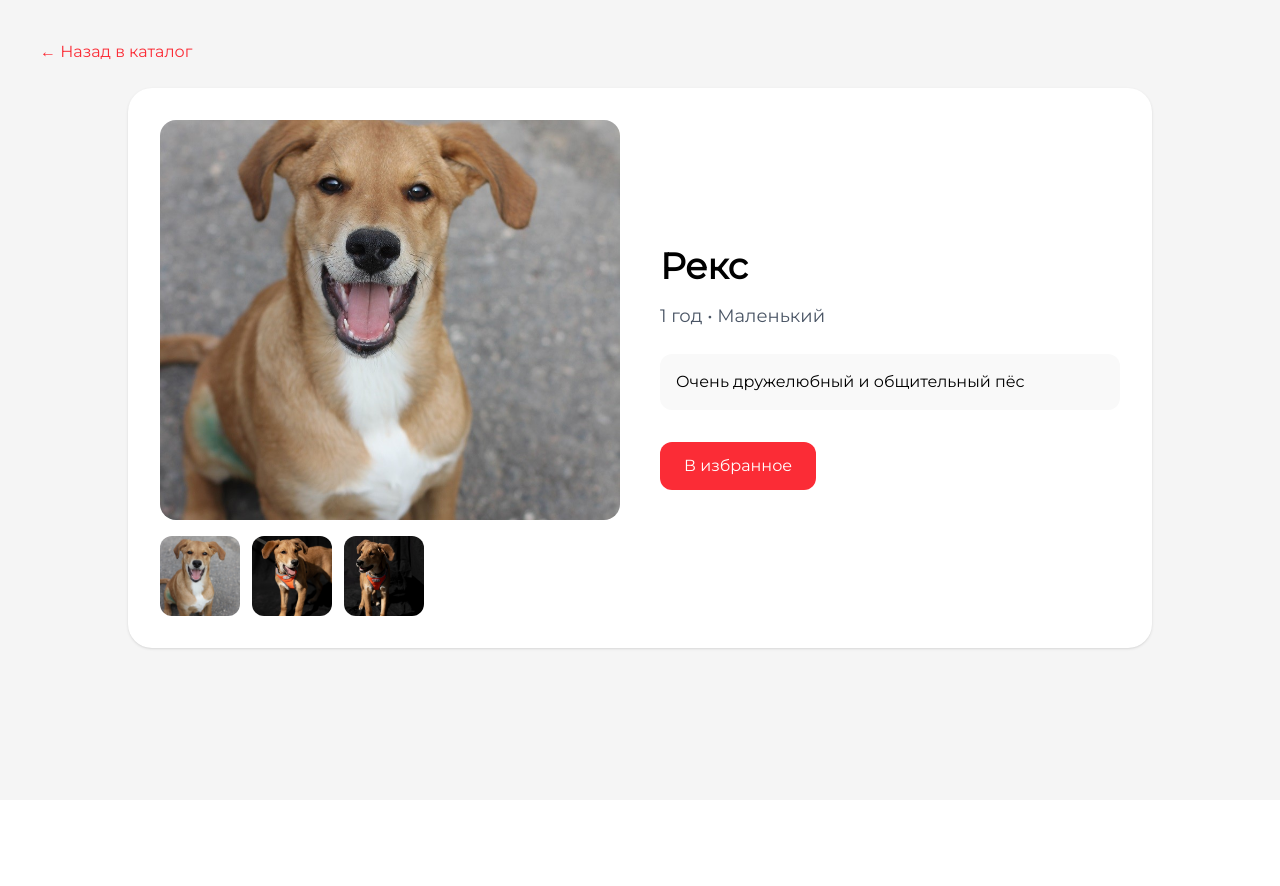
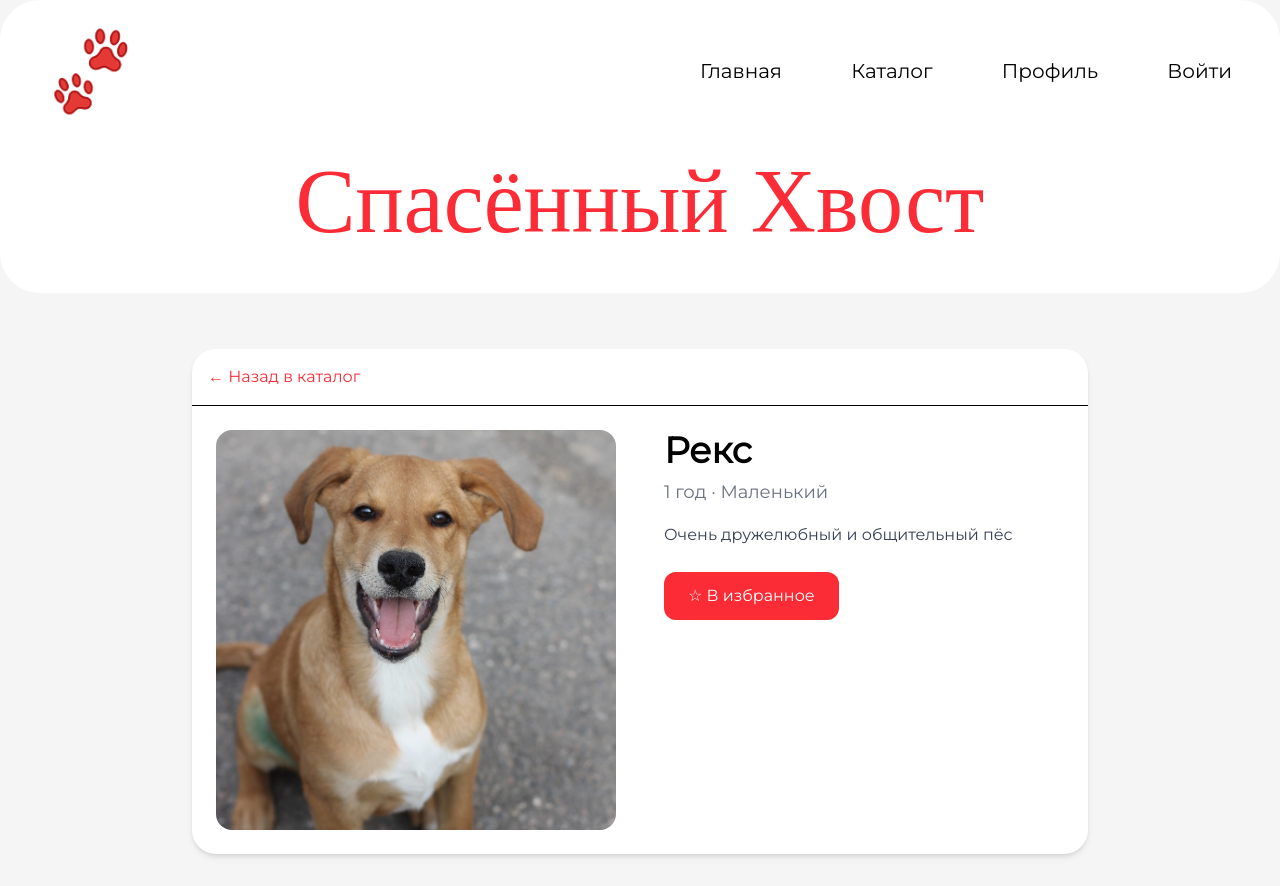
Before and after one commit to alinabzykova/ShelterSite, a Vue app: page /animal/1 in a window 1280 px wide. Before the commit the page ends 800 px from the top, so only its background shows below. Built offline with nearby package versions, Linux system fonts and the light colour scheme; a web font is replaced by a local one.

Commit message:
внес изменения, подкорректировал

```diff
--- a/src/components/Header.vue
+++ b/src/components/Header.vue
@@ -1,30 +1,28 @@
 <template>
   <header class="bg-gray-300 rounded-[40px] px-12 py-6 mb-6"
-   :class="$route.path === '/' ? 'bg-gray-300' : 'bg-white'"> <!-- цирковой номер: если не главное меню то цвет хедера белый как типа на макете -->
+   :class="$route.path === '/' ? 'bg-gray-300' : 'bg-white'">
 
     <div class="flex justify-between items-center">
 
-      <!-- лапки -->
       <img src="/images/paw.png" class="w-[90px]" />
 
-      <!-- меню -->
       <nav class="space-x-16 text-xl">
         <router-link to="/" class="hover:underline">
           Главная
         </router-link>
 
-         <router-link to="/catalog" class="hover:underline">
+        <router-link to="/catalog" class="hover:underline">
           Каталог
         </router-link>
 
-         <router-link to="profile" class="hover:underline">
+        <!-- ГЛАВНОЕ: добавил "/" в начале -->
+        <router-link to="/profile" class="hover:underline">
           Профиль
         </router-link>
 
-         <router-link to="/login" class="hover:underline">
+        <router-link to="/login" class="hover:underline">
           Войти
         </router-link>
-
       </nav>
 
     </div>
--- /dev/null
+++ b/src/stores/useFavorites.js
@@ -0,0 +1,66 @@
+// src/stores/useFavorites.js
+import { ref, computed } from 'vue'
+
+const STORAGE_KEY = 'favorites_ids'
+
+// Глобальное состояние (хранит ID избранных животных)
+const favoritesIds = ref([])
+
+// Загружаем сохранённые ID из localStorage при запуске
+const saved = localStorage.getItem(STORAGE_KEY)
+if (saved) {
+  try {
+    favoritesIds.value = JSON.parse(saved)
+  } catch (e) {
+    console.error('Ошибка загрузки избранного', e)
+  }
+}
+
+export function useFavorites() {
+  // Сохраняем в localStorage
+  const saveFavorites = () => {
+    localStorage.setItem(STORAGE_KEY, JSON.stringify(favoritesIds.value))
+  }
+
+  // Добавить в избранное
+  const addFavorite = (id) => {
+    if (!favoritesIds.value.includes(id)) {
+      favoritesIds.value.push(id)
+      saveFavorites()
+    }
+  }
+
+  // Удалить из избранного
+  const removeFavorite = (id) => {
+    favoritesIds.value = favoritesIds.value.filter(favId => favId !== id)
+    saveFavorites()
+  }
+
+  // Переключить (добавить/удалить)
+  const toggleFavorite = (id) => {
+    if (favoritesIds.value.includes(id)) {
+      removeFavorite(id)
+    } else {
+      addFavorite(id)
+    }
+  }
+
+  // Проверить, в избранном ли животное с таким id
+  const isFavorite = (id) => {
+    return favoritesIds.value.includes(id)
+  }
+
+  // Получить полные объекты избранных животных
+  const getFavoriteAnimals = (allAnimals) => {
+    return allAnimals.filter(animal => isFavorite(animal.id))
+  }
+
+  return {
+    favoritesIds: computed(() => favoritesIds.value),
+    addFavorite,
+    removeFavorite,
+    toggleFavorite,
+    isFavorite,
+    getFavoriteAnimals
+  }
+}
--- a/src/views/AnimalView.vue
+++ b/src/views/AnimalView.vue
@@ -1,104 +1,102 @@
+<!-- src/views/AnimalView.vue -->
 <script setup>
+import { ref, onMounted } from 'vue'
 import { useRoute } from 'vue-router'
-import { ref } from 'vue'
-
-const selectedImage = ref('')
+import { useFavorites } from '@/stores/useFavorites'
+import Header from '../components/Header.vue'
 
 const route = useRoute()
-const animalId = Number(route.params.id)
+const { toggleFavorite, isFavorite } = useFavorites()
 
-const animals = [
-  { id: 1, name: 'Рекс', age: 1, size: 'Маленький', images: ['/images/dogs/Рекс 1.jpg','/images/dogs/Рекс 2.jpg','/images/dogs/Рекс 3.jpg'], description: 'Очень дружелюбный и общительный пёс' },
-  { id: 2, name: 'Бобик', age: 4, size: 'Большой', images: ['/images/dogs/Бобик 1.jpg','/images/dogs/Бобик 2.jpg','/images/dogs/Бобик 3.jpg'], description: 'Ласковый, дружелюбный, активный, умный, внимательный' },
-  { id: 3, name: 'Лайка', age: 3, size: 'Средний', images: ['/images/dogs/Лайка 1.jpg','/images/dogs/Лайка 2.jpg','/images/dogs/Лайка 3.jpg'], description: 'Ласковая и спокойная' },
-  { id: 4, name: 'Джек', age: 5, size: 'Большой', images: ['/images/dogs/Джек 1.jpg','/images/dogs/Джек 2.jpg','/images/dogs/Джек 3.jpeg'], description: 'Преданный, ласковый, активный.' },
-  { id: 5, name: 'Тузик', age: 3, size: 'Средний', images: ['/images/dogs/Тузик 1.jpg','/images/dogs/Тузик 2.jpg','/images/dogs/Тузик 3.jpg'], description: 'Любит гулять' },
-  { id: 6, name: 'Шарик', age: 1, size: 'Маленький', images: ['/images/dogs/Шарик 1.png','/images/dogs/Шарик 2.png','/images/dogs/Шарик 3.png'], description: 'Очень ласковый и нежный' }
+// Данные о животном (в реальном проекте ты будешь получать их из API или массива)
+const animal = ref({
+  id: null,
+  name: '',
+  age: '',
+  size: '',
+  description: '',
+  images: ''
+})
+
+// Массив всех животных (должен совпадать с CatalogView)
+const allAnimals = [
+  { id: 1, name: 'Рекс', age: 1, size: 'Маленький', images: '/images/dogs/Рекс 1.jpg', description: 'Очень дружелюбный и общительный пёс' },
+  { id: 2, name: 'Бобик', age: 4, size: 'Большой', images: '/images/dogs/Бобик 1.jpg', description: 'Ласковый, дружелюбный, активный, умный, внимательный' },
+  { id: 3, name: 'Лайка', age: 3, size: 'Средний', images: '/images/dogs/Лайка 1.jpg', description: 'Энергичная и игривая' },
+  { id: 4, name: 'Джек', age: 5, size: 'Большой', images: '/images/dogs/Джек 1.jpg', description: 'Спокойный и верный' },
+  { id: 5, name: 'Тузик', age: 3, size: 'Средний', images: '/images/dogs/Тузик 1.jpg', description: 'Весёлый и активный' },
+  { id: 6, name: 'Шарик', age: 1, size: 'Маленький', images: '/images/dogs/Шарик 1.png', description: 'Маленький и игривый щенок' }
 ]
 
-let animal = null
+onMounted(() => {
+  const id = Number(route.params.id)
+  const found = allAnimals.find(a => a.id === id)
+  if (found) {
+    animal.value = found
+  }
+})
 
-for (let i = 0; i < animals.length; i++) {
-  if (animals[i].id === animalId) {
-    animal = animals[i]
-  }
+function getAgeText(age) {
+  if (age === 1) return `${age} год`
+  if (age >= 2 && age <= 4) return `${age} года`
+  return `${age} лет`
 }
 
-if (animal) {
-  selectedImage.value = animal.images[0]
-}
-
-function getAgeText(age) {
-  if (age === 1) return age + ' год'
-  if (age >= 2 && age <= 4) return age + ' года'
-  return age + ' лет'
+function handleFavoriteClick() {
+  if (animal.value.id) {
+    toggleFavorite(animal.value.id)
+  }
 }
 </script>
 
 <template>
-  <div class="bg-[#f5f5f5] min-h-screen p-10">
+  <div class="min-h-screen bg-[#f5f5f5]">
+    <Header />
 
-    <!-- КНОПКА НАЗАД -->
-    <router-link to="/catalog" class="text-red-500 mb-6 inline-block">
-      ← Назад в каталог
-    </router-link>
+    <div class="container mx-auto px-4 py-8">
+      <div class="bg-white rounded-3xl overflow-hidden shadow-md max-w-4xl mx-auto">
 
-    <div v-if="animal" class="bg-white rounded-3xl p-8 max-w-5xl mx-auto shadow-sm">
+        <!-- Кнопка "Назад в каталог" -->
+        <div class="p-4 border-b">
+          <router-link to="/catalog" class="text-red-500 hover:text-red-600">
+            ← Назад в каталог
+          </router-link>
+        </div>
 
-      <div class="grid grid-cols-1 lg:grid-cols-2 gap-10 items-center">
+        <div class="flex flex-col md:flex-row">
+          <!-- Фото -->
+          <div class="md:w-1/2 p-6">
+            <img
+              :src="animal.images"
+              :alt="animal.name"
+              class="w-full aspect-square object-cover rounded-2xl"
+            />
+          </div>
 
-        <div>
-
-    <!-- БОЛЬШОЕ ФОТО -->
-    <img
-        :src="selectedImage"
-        class="w-full h-64 sm:h-80 lg:h-[400px] object-cover rounded-2xl"
-    />
-
-    <!-- МАЛЕНЬКИЕ ФОТО -->
-    <div class="flex gap-3 mt-4">
-        <img
-        v-for="img in animal.images"
-        :key="img"
-        :src="img"
-        @click="selectedImage = img"
-        class="w-20 h-20 object-cover rounded-xl cursor-pointer"
-        />
-    </div>
-    </div>
-
-        <!-- ИНФОРМАЦИЯ -->
-        <div>
-
-          <h1 class="text-2xl sm:text-3xl lg:text-4xl font-bold mb-4">
-            {{ animal.name }}
-          </h1>
-
-          <p class="text-gray-600 text-lg">
-            {{ getAgeText(animal.age) }} • {{ animal.size }}
-          </p>
-
-          <div class="mt-6 bg-[#f9f9f9] p-4 rounded-xl">
-            <p>
+          <!-- Информация -->
+          <div class="md:w-1/2 p-6">
+            <h1 class="text-4xl font-bold">{{ animal.name }}</h1>
+            <p class="text-gray-500 text-lg mt-2">
+              {{ getAgeText(animal.age) }} · {{ animal.size }}
+            </p>
+            <p class="text-gray-700 mt-4 leading-relaxed">
               {{ animal.description }}
             </p>
-          </div>
 
-          <div class="mt-8">
-            <button class="bg-red-500 hover:bg-red-600 text-white px-6 py-3 rounded-xl">
-                В избранное
+            <!-- Кнопка "В избранное" -->
+            <button
+              @click="handleFavoriteClick"
+              class="mt-6 px-6 py-3 rounded-xl font-medium transition-colors"
+              :class="isFavorite(animal.id)
+                ? 'bg-yellow-500 text-white hover:bg-yellow-600'
+                : 'bg-red-500 text-white hover:bg-red-600'"
+            >
+              {{ isFavorite(animal.id) ? '★ В избранном' : '☆ В избранное' }}
             </button>
           </div>
-
         </div>
 
       </div>
-
     </div>
-
-    <div v-else>
-      <p>Собака не найдена</p>
-    </div>
-
   </div>
 </template>
--- a/src/views/ProfileView.vue
+++ b/src/views/ProfileView.vue
@@ -1,87 +1,133 @@
-<template >
+<!-- src/views/ProfileView.vue -->
+<template>
   <div class="min-h-screen bg-[url('/images/shelterbg.png')] bg-cover bg-center p-10">
     <Header />
 
-        <div class="profile-itself  w-475 h-250 rounded-[40px]" > <!-- с соотношением сторон еще определдимся пока все неоч -->
-            <div class="avatar bg-red-900 rounded-full justify-self-center self-center ">
+    <div class="profile-itself w-475 h-250 rounded-[40px]">
+
+      <div class="avatar bg-red-900 rounded-full justify-self-center self-center">
         <img src="/images/paw.png" class="justify-self-center self-center">
       </div>
-            <div class="name   rounded-[40px]  p-2 flex flex-col justify-between h-screen">
-<div class="imya"><h1 class=" named text-9xl ">ИМЯ</h1></div>
-<div class="izbrannoe"><h1 class=" named text-4xl">ИЗБРАННОЕ</h1></div>
+
+      <div class="name rounded-[40px] p-2 flex flex-col justify-between h-screen">
+        <div class="imya">
+          <h1 class="named text-9xl">ИМЯ</h1>
+        </div>
+        <div class="izbrannoe">
+          <h1 class="named text-4xl">ИЗБРАННОЕ</h1>
+        </div>
       </div>
 
+      <div class="info rounded-[40px]">
 
-            <div class="info   rounded-[40px]">
         <div class="description bg-white rounded-[40px] justify-self-center self-center p-5 break-words">
-    Здесь будет описание вашего профиля. Оно может
-     быть длинным и занимать несколько строк.
+          Здесь будет описание вашего профиля. Оно может быть длинным и занимать несколько строк.
+        </div>
 
+        <div class="featured rounded-[40px]">
+
+          <div v-if="favoriteAnimals.length === 0" class="bg-white rounded-[40px] p-5 text-center text-gray-400">
+            Нет избранных животных 😢
+            <router-link to="/catalog" class="block text-red-500 mt-2">Перейти в каталог →</router-link>
           </div>
-                <div class="featured   rounded-[40px] ">
-                    <div class="f-1 f-item bg-white rounded-[40px] p-5"><h1 class="urls   justify-self-center self-center">randomlink.url/eeeeeeeee/e/333/3/3</h1></div>
-                    <div class="f-2 f-item bg-white rounded-[40px] p-5"><h1 class="urls   justify-self-center self-center">randomlink.url/eeeeeeeee/e/333/3/3</h1></div>
-                    <div class="f-3 f-item bg-white rounded-[40px] p-5"><h1 class="urls   justify-self-center self-center">randomlink.url/eeeeeeeee/e/333/3/3</h1></div>
+
+          <!-- ✨ ИЗМЕНЕНО: теперь отображается ИМЯ животного вместо ссылки -->
+          <div
+            v-for="animal in favoriteAnimals"
+            :key="animal.id"
+            class="f-item bg-white rounded-[40px] p-5 hover:bg-gray-50 transition cursor-pointer"
+            @click="goToAnimal(animal.id)"
+          >
+            <div class="flex items-center gap-4">
+              <img
+                :src="animal.images"
+                :alt="animal.name"
+                class="w-12 h-12 rounded-full object-cover"
+              >
+              <div>
+                <h3 class="font-bold text-lg">{{ animal.name }}</h3>
+                <p class="text-gray-500 text-sm">{{ animal.age }} год · {{ animal.size }}</p>
               </div>
             </div>
           </div>
 
+        </div>
+      </div>
 
-
-
+    </div>
   </div>
 </template>
 
 <style scoped>
-.profile-itself{
+.profile-itself {
   display: grid;
   grid-gap: 10px;
-    grid-template-columns: 1fr 1fr ;
-grid-template-rows: 1fr 1fr ;
+  grid-template-columns: 1fr 1fr;
+  grid-template-rows: 1fr 1fr;
   padding: 10px;
 }
 
-.info{
+.info {
   display: grid;
   grid-gap: 10px;
-    grid-template-columns: 1fr 1fr ;
+  grid-template-columns: 1fr 1fr;
   grid-column: span 2;
 }
-.featured{
+
+.featured {
   display: grid;
   grid-gap: 10px;
-
 }
 
-.avatar{
+.avatar {
   width: 50%;
   height: 100%;
   align-content: center;
 }
 
-.description{
+.description {
   width: 50%;
   height: 100%;
 }
 
-.name{
+.name {
   height: 100%;
-
 }
 
-.named{
+.named {
   color: white;
   font-weight: 900;
   font-family: 'Montserrat', bold;
-
 }
 
-.urls{
+.urls {
   font-weight: 900;
   font-family: 'Montserrat', bold;
 }
 </style>
 
 <script setup>
+import { ref, computed } from 'vue'
+import { useRouter } from 'vue-router'
 import Header from '../components/Header.vue'
+import { useFavorites } from '@/stores/useFavorites'
+
+const router = useRouter()
+
+const animals = ref([
+  { id: 1, name: 'Рекс', age: 1, size: 'Маленький', images: '/images/dogs/Рекс 1.jpg' },
+  { id: 2, name: 'Бобик', age: 4, size: 'Большой', images: '/images/dogs/Бобик 1.jpg' },
+  { id: 3, name: 'Лайка', age: 3, size: 'Средний', images: '/images/dogs/Лайка 1.jpg' },
+  { id: 4, name: 'Джек', age: 5, size: 'Большой', images: '/images/dogs/Джек 1.jpg' },
+  { id: 5, name: 'Тузик', age: 3, size: 'Средний', images: '/images/dogs/Тузик 1.jpg' },
+  { id: 6, name: 'Шарик', age: 1, size: 'Маленький', images: '/images/dogs/Шарик 1.png' }
+])
+
+const { getFavoriteAnimals } = useFavorites()
+
+const favoriteAnimals = computed(() => getFavoriteAnimals(animals.value))
+
+const goToAnimal = (animalId) => {
+  router.push(`/animal/${animalId}`)
+}
 </script>
```
Lines whose indentation alone changed are shown as unchanged.
